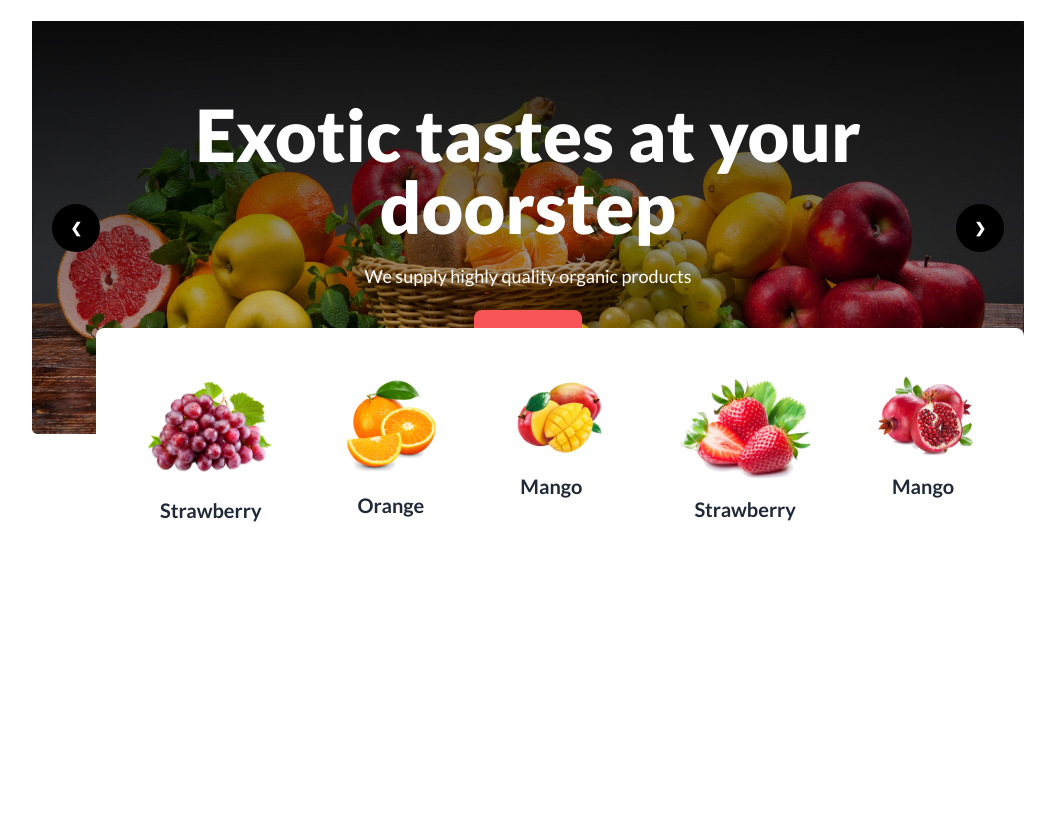
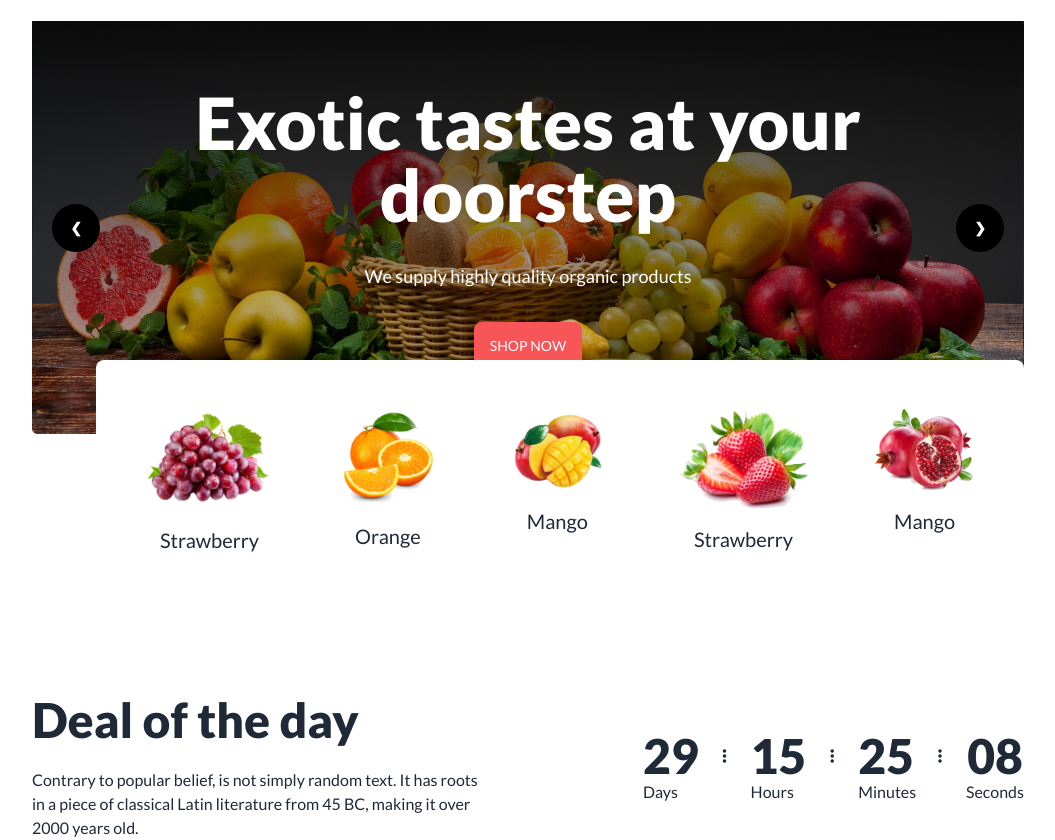
Before and after one commit to riasat01/fruit-burst-by-riasat, a plain HTML site: page index.html in a window 1280 px wide. Shown: the part 103-943 px from the top of the page, without its empty margins (112-1167 px from the left). Before the commit the page ends 800 px from the top, so only its background shows below. Drawn offline with nearby package versions, Linux system fonts and the light colour scheme; grey boxes are pictures that could not be loaded.

Commit message:
deal section done

```diff
--- a/index.html
+++ b/index.html
@@ -102,7 +102,7 @@
                     <div
                         class="absolute flex justify-between items-center transform -translate-y-1/2 left-5 right-5 top-1/2">
                         <a href="#slide4" class="btn btn-circle bg-black text-white border-none">❮</a>
-                        <div class="flex-col text-center text-white">
+                        <div class="flex-col text-center text-white lg:space-y-8">
                             <h1 class="text-2xl lg:text-7xl font-extrabold">
                                 Exotic tastes at your<br>
                                 doorstep
@@ -174,12 +174,12 @@
 
             <!-- fruit cards -->
 
-            <div class="flex gap-16 absolute -top-28 left-16 bg-white rounded-lg p-12">
+            <div class="flex gap-16 absolute -top-20 left-16 bg-white rounded-lg p-12">
                 <div class="">
                     <div class="card card-compact bg-base-100">
                         <figure><img src="./images/fruit1.png" alt="Strawberry" /></figure>
                         <div class="card-body">
-                            <h2 class="card-title text-center">Strawberry</h2>
+                            <h2 class="text-xl font-medium text-center">Strawberry</h2>
                         </div>
                     </div>
                 </div>
@@ -188,7 +188,7 @@
                     <div class="card card-compact bg-base-100">
                         <figure><img src="./images/fruit2.png" alt="Orange" /></figure>
                         <div class="card-body">
-                            <h2 class="card-title text-center">Orange</h2>
+                            <h2 class="text-xl font-medium text-center">Orange</h2>
                         </div>
                     </div>
                 </div>
@@ -197,7 +197,7 @@
                     <div class="card card-compact bg-base-100">
                         <figure><img src="./images/fruit3.png" alt="Mango" /></figure>
                         <div class="card-body">
-                            <h2 class="card-title text-center">Mango</h2>
+                            <h2 class="text-xl font-medium text-center">Mango</h2>
                         </div>
                     </div>
                 </div>
@@ -206,7 +206,7 @@
                     <div class="card card-compact bg-base-100">
                         <figure><img src="./images/fruit4.png" alt="Strawberry" /></figure>
                         <div class="card-body">
-                            <h2 class="card-title text-center">Strawberry</h2>
+                            <h2 class="text-xl font-medium text-center">Strawberry</h2>
                         </div>
                     </div>
                 </div>
@@ -215,11 +215,64 @@
                     <div class="card card-compact bg-base-100">
                         <figure><img src="./images/fruit5.png" alt="Mango" /></figure>
                         <div class="card-body">
-                            <h2 class="card-title text-center">Mango</h2>
+                            <h2 class="text-xl font-medium text-center">Mango</h2>
                         </div>
                     </div>
                 </div>
 
+            </div>
+        </section>
+
+        <!-- deal section -->
+
+        <section class="mt-8 lg:mt-64 text-center lg:text-left flex gap-5 flex-col lg:flex-row justify-between items-center">
+
+            <!-- deal content -->
+
+            <div class="max-w-md space-y-6">
+                <h2 class="text-5xl font-extrabold">Deal of the day</h2>
+                <p>Contrary to popular belief, is not simply random text. It has roots in a piece of classical Latin
+                    literature from 45 BC, making it over 2000 years old.</p>
+            </div>
+
+            <!-- deal timer -->
+
+            <div class="flex justify-center items-center max-w-md">
+                <div class="">
+                    <div class="flex justify-center items-center gap-6 mr-6">
+                        <h2 class="text-5xl font-extrabold">29</h2>
+                        <i class="fa-solid fa-ellipsis-vertical"></i>
+                    </div>
+                    <div>
+                        <p class="text-left">Days</p>
+                    </div>
+                </div>
+                <div class="">
+                    <div class="flex justify-center items-center gap-6 mr-6">
+                        <h2 class="text-5xl font-extrabold">15</h2>
+                        <i class="fa-solid fa-ellipsis-vertical"></i>
+                    </div>
+                    <div>
+                        <p class="text-left">Hours</p>
+                    </div>
+                </div>
+                <div class="">
+                    <div class="flex justify-center items-center gap-6 mr-6">
+                        <h2 class="text-5xl font-extrabold">25</h2>
+                        <i class="fa-solid fa-ellipsis-vertical"></i>
+                    </div>
+                    <div>
+                        <p class="text-left">Minutes</p>
+                    </div>
+                </div>
+                <div class="">
+                    <div class="flex justify-center items-center">
+                        <h2 class="text-5xl font-extrabold">08</h2>
+                    </div>
+                    <div>
+                        <p class="text-left">Seconds</p>
+                    </div>
+                </div>
             </div>
         </section>
     </header>
```
